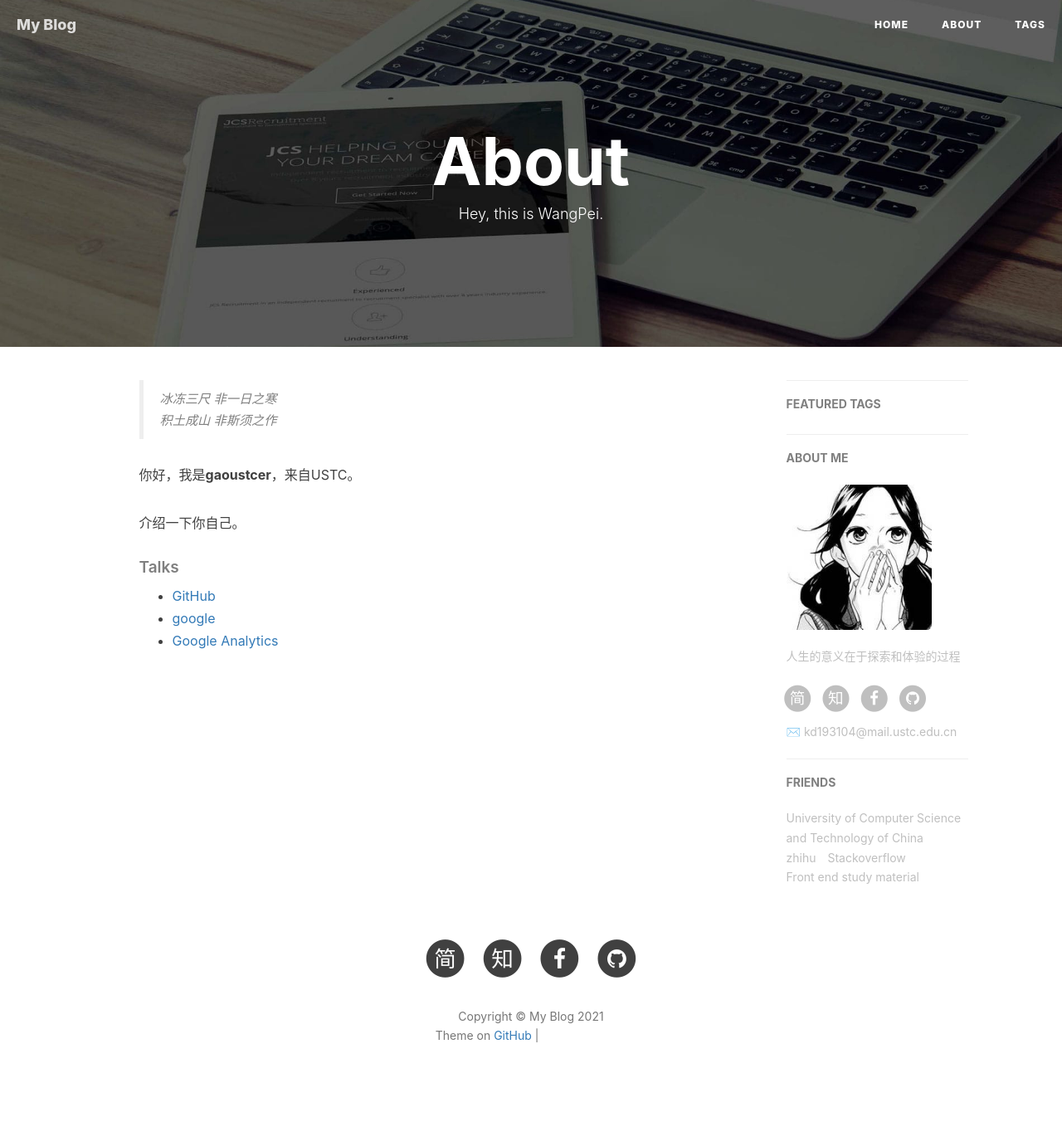
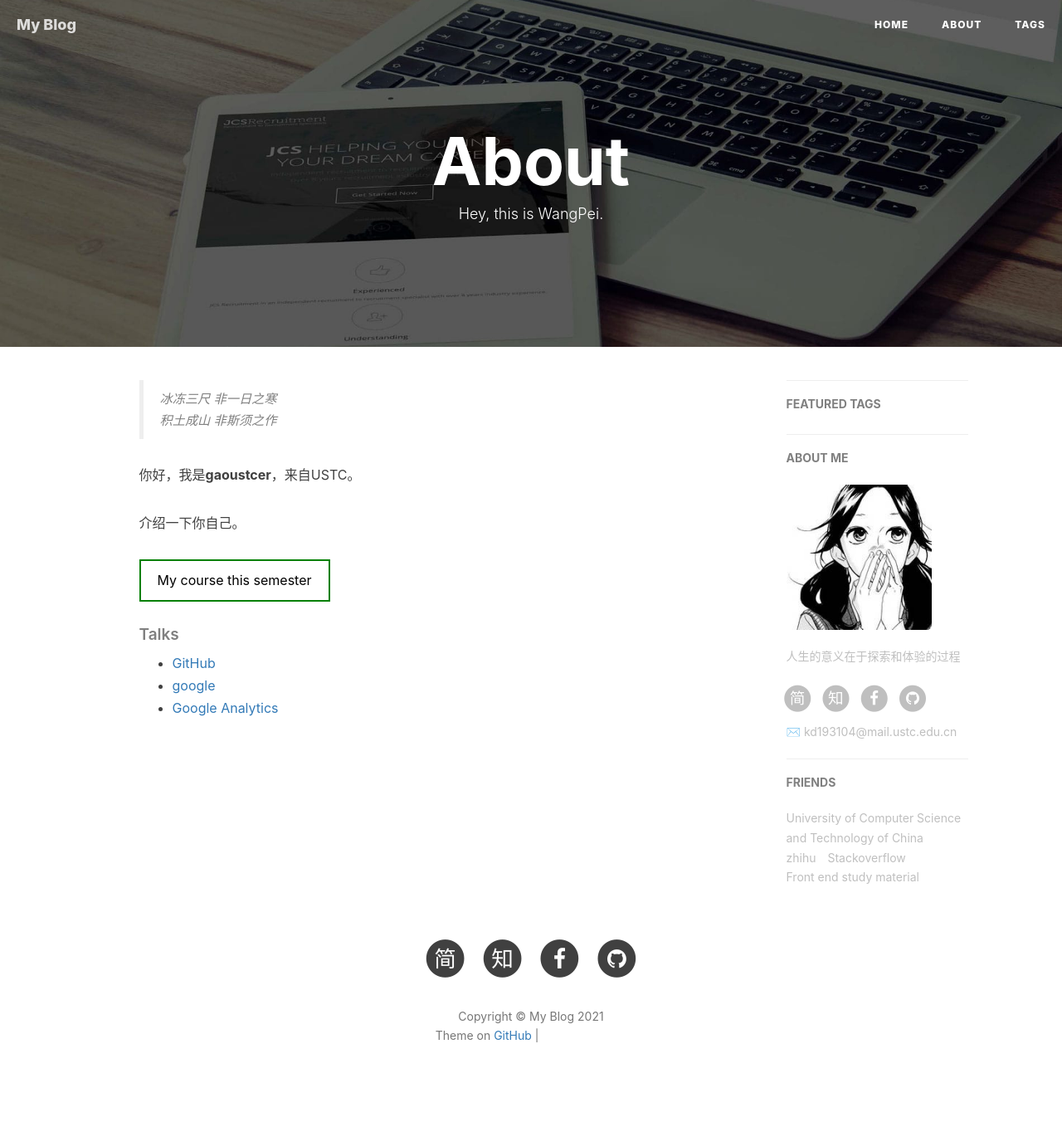
Before and after one commit to Gaoustcer/Gaoustcer.github.io, a Jekyll site: the page built from about.html, in a window 1280 px wide. Shown: the whole page at 83% size. Built offline with Jekyll 4.4.1, drawn with Linux system fonts in a browser that asks for light colours; nearby versions of some CDN libraries; comment, search, counter and statistics services are not loaded; grey boxes are pictures that could not be loaded.

Commit message:
add course info in about.html

```diff
--- a/about.html
+++ b/about.html
@@ -12,6 +12,21 @@ header-img: "img/post-bg-rwd.jpg"
 </select> -->
 
 <!-- Chinese Version -->
+<style>
+    #outlinestyle:link,#outlinestyle:visited {
+        background-color: white;
+        color: black;
+        border: 2px solid green;
+        padding: 10px 20px;
+        text-align: center;
+        text-decoration: none;
+        display: inline-block;
+    }
+    #outlinestyle:hover,#outlinestyle:active {
+        background-color: green;
+        color: white;
+    }
+</style>
 <div class="zh post-container">
 
     <!--copied from markdown -->
@@ -22,7 +37,7 @@ header-img: "img/post-bg-rwd.jpg"
 
     <p>介绍一下你自己。</p>
 
-
+    <a href="pdf/course.pdf" id="outlinestyle">My course this semester</a>
 
     <p></p>
 
```
Also changed, not shown: 1 other file.
